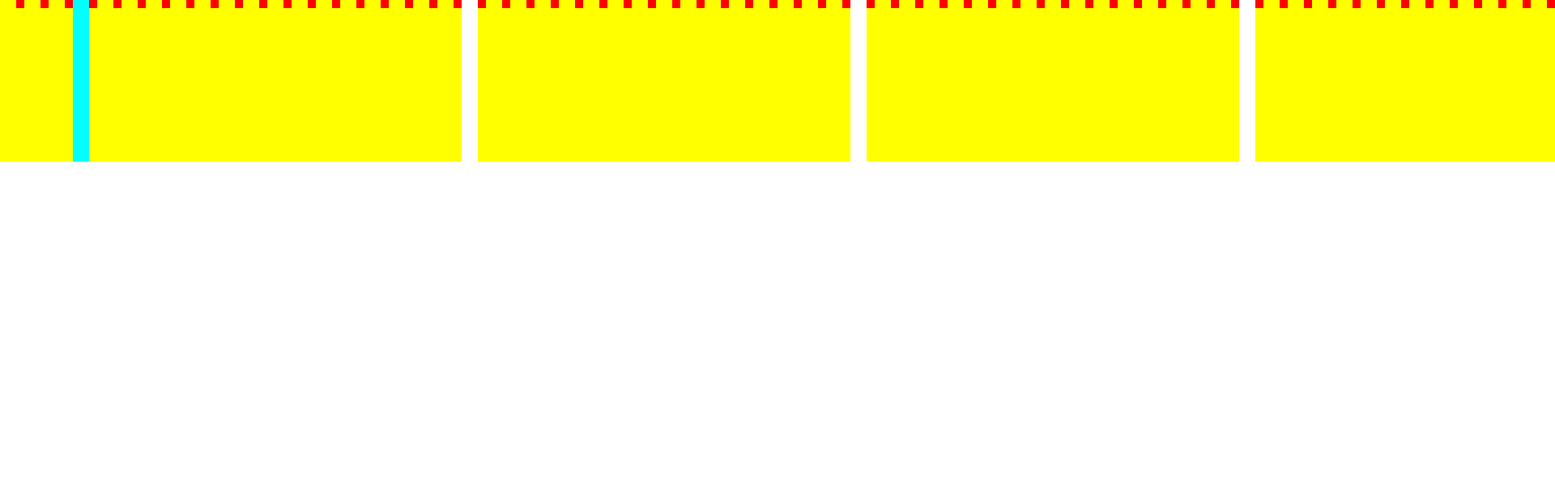
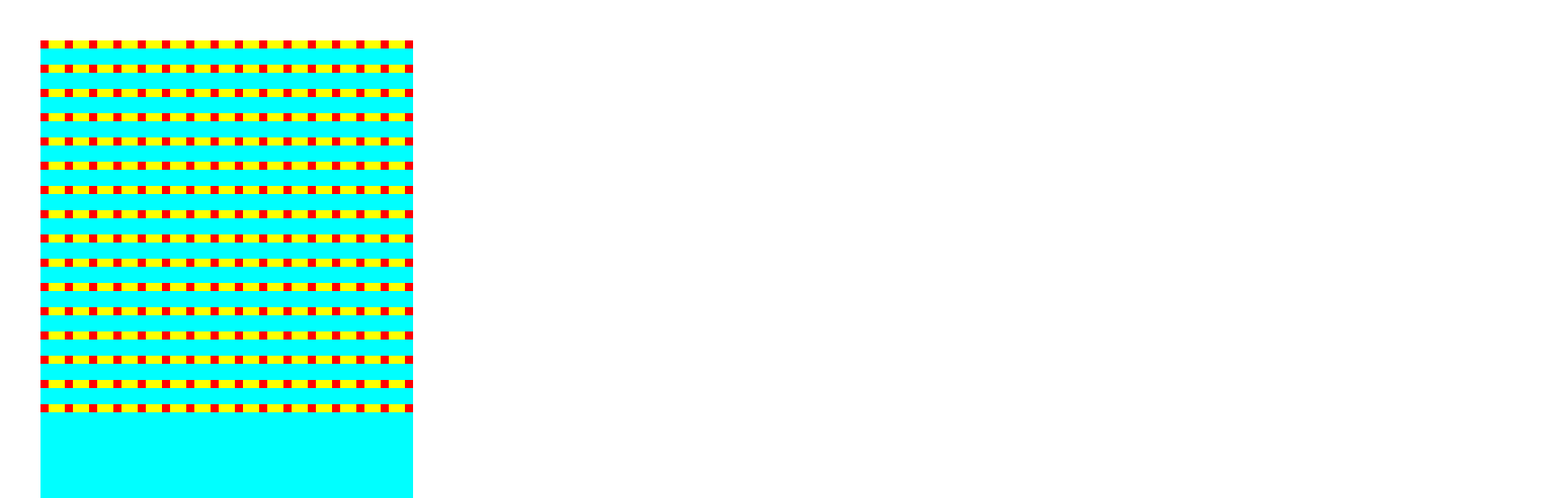
Before and after one commit to CodeByBlazej/Etch-a-Sketch, a plain HTML site: page index.html in a window 1280 px wide. Shown: the top 616 px of the page at 81% size, 1920 px wide, since content can reach past the window. Drawn offline with Linux system fonts and the light colour scheme.

Commit message:
change flex direction of container

```diff
--- a/style.css
+++ b/style.css
@@ -6,10 +6,11 @@ body{
 
 
 .container{
+  margin: 50px;
+  /* padding: 50px; */
   background-color: aqua;
-  width: 200px;
-  height: 200px;
   display: flex;
-  justify-content: center;
+  flex-direction: column;
+  /* flex-wrap: wrap; */
   gap: 20px;
 }
```
